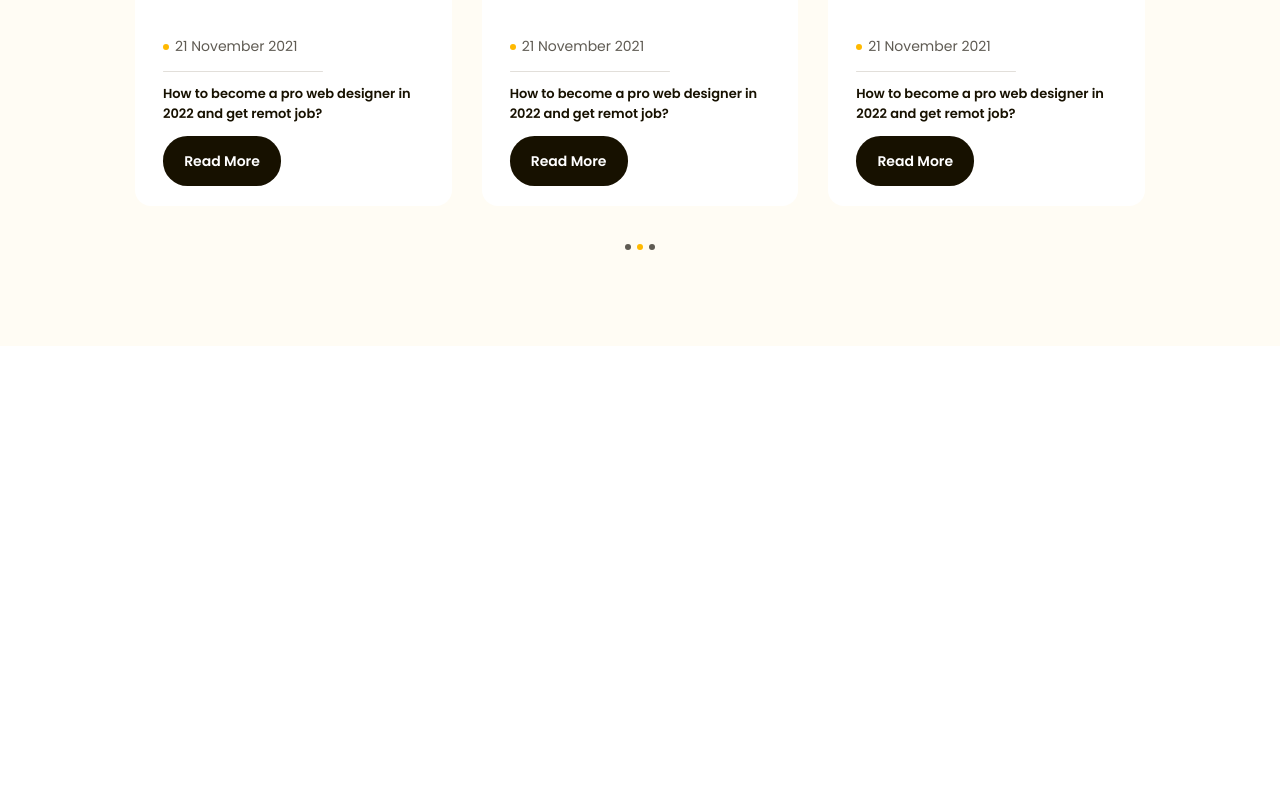
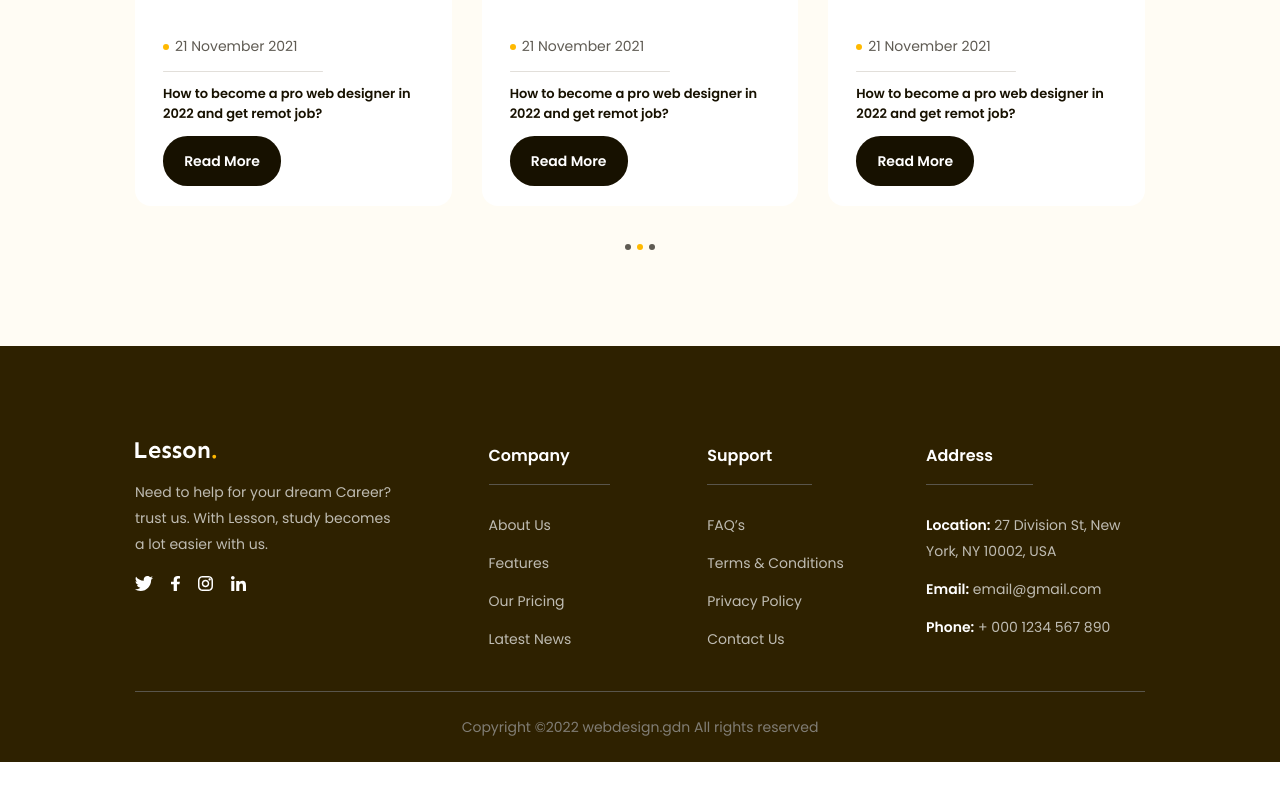
Before and after one commit to ducngohung/f8-project-02, a plain HTML site: page index.html in a window 1280 px wide. Shown: the part 4192-4992 px from the top of the page. After the commit the page ends 4954 px from the top, so only its background shows below. Drawn offline with Linux system fonts and the light colour scheme.

Commit message:
finish footer

```diff
--- a/assets/css/style.css
+++ b/assets/css/style.css
@@ -731,3 +731,93 @@ a {
 .blog .blog-dots .dot.active {
   background-color: var(--primary-color);
 }
+
+/************* Footer *************/
+.footer {
+  background: #2e2100;
+  padding-top: 96px;
+}
+
+.footer .footer-row {
+  display: flex;
+  padding-bottom: 38px;
+  border-bottom: 1px solid #59554b;
+}
+
+.footer .footer-column {
+  width: 21.66%;
+}
+
+.footer .footer-column:first-child {
+  width: 35%;
+}
+
+.footer .footer-row .footer-column .desc {
+  color: #bfbcb2;
+  font-family: Poppins;
+  font-size: 1.4rem;
+  font-style: normal;
+  font-weight: 400;
+  line-height: 1.85;
+  max-width: 267px;
+  margin-top: 18px;
+  margin-bottom: 18px;
+}
+
+.footer .footer-row .footer-column .social {
+  display: flex;
+  gap: 18px;
+}
+
+.footer .footer-row .footer-column .title {
+  color: #fff;
+  font-family: Poppins;
+  font-size: 1.6rem;
+  font-style: normal;
+  font-weight: 600;
+  line-height: 1.75;
+  padding-bottom: 14px;
+  padding-right: 40px;
+  border-bottom: 1px solid #59554b;
+  display: inline-block;
+  margin-bottom: 28px;
+}
+
+.footer .footer-row .footer-column p,
+.footer .footer-row .footer-column ul li a {
+  color: #bfbcb2;
+  font-family: Poppins;
+  font-size: 1.4rem;
+  font-style: normal;
+  font-weight: 400;
+  line-height: 1.85;
+}
+
+.footer .footer-row .footer-column p strong {
+  font-weight: 600;
+  color: #fff;
+}
+
+.footer .footer-row .footer-column ul li,
+.footer .footer-row .footer-column p {
+  max-width: 231px;
+  margin-bottom: 12px;
+}
+
+.footer .footer-row .footer-column p:last-child,
+.footer .footer-row .footer-column ul li:last-child {
+  margin-bottom: 0;
+}
+
+.copyright {
+  padding: 28px 0;
+}
+
+.copyright p {
+  color: #807d74;
+  text-align: center;
+  font-family: Poppins;
+  font-size: 1.4rem;
+  font-style: normal;
+  font-weight: 400;
+}
--- a/index.html
+++ b/index.html
@@ -18,7 +18,6 @@
     <title>F8-Project-02</title>
   </head>
   <body>
-    <main style="height: 5000px">
     <!-- Fixed Header -->
     <header class="header fixed">
       <div class="main-content">
@@ -48,7 +47,7 @@
         </div>
       </div>
     </header>
-
+    <main>
       <!-- Hero -->
       <div class="hero">
         <div class="main-content">
@@ -513,5 +512,85 @@
         </div>
       </div>
     </main>
+    <!-- Footer -->
+    <div class="footer">
+      <div class="main-content">
+        <div class="footer-row">
+          <!-- column Lesson. -->
+          <div class="footer-column">
+            <a href="">
+              <img src="assets/img/logo-white.svg" alt="" />
+            </a>
+            <p class="desc">
+              Need to help for your dream Career? trust us. With Lesson, study
+              becomes a lot easier with us.
+            </p>
+            <div class="social">
+              <a href="#!">
+                <img src="assets/icon/twitter.svg" alt="" class="icon" />
+              </a>
+              <a href="#!">
+                <img src="assets/icon/facebook.svg" alt="" class="icon" />
+              </a>
+              <a href="#!">
+                <img src="assets/icon/instagram.svg" alt="" class="icon" />
+              </a>
+              <a href="#!">
+                <img src="assets/icon/linkedin.svg" alt="" class="icon" />
+              </a>
+            </div>
+          </div>
+
+          <!-- column Company -->
+          <div class="footer-column">
+            <div class="title">Company</div>
+            <ul>
+              <li>
+                <a href="">About Us</a>
+              </li>
+              <li>
+                <a href="">Features</a>
+              </li>
+              <li>
+                <a href="">Our Pricing</a>
+              </li>
+              <li>
+                <a href="">Latest News</a>
+              </li>
+            </ul>
+          </div>
+          <!-- column Support -->
+          <div class="footer-column">
+            <div class="title">Support</div>
+            <ul>
+              <li>
+                <a href="">FAQ’s</a>
+              </li>
+              <li>
+                <a href="">Terms & Conditions</a>
+              </li>
+              <li>
+                <a href="">Privacy Policy</a>
+              </li>
+              <li>
+                <a href="">Contact Us</a>
+              </li>
+            </ul>
+          </div>
+          <!-- column Address -->
+          <div class="footer-column">
+            <div class="title">Address</div>
+            <p>
+              <strong>Location:</strong> 27 Division St, New York, NY 10002, USA
+            </p>
+            <p><strong>Email:</strong> email@gmail.com</p>
+            <p><strong>Phone:</strong> + 000 1234 567 890</p>
+          </div>
+        </div>
+        <div class="copyright">
+          <p>Copyright ©2022 webdesign.gdn All rights reserved</p>
+        </div>
+      </div>
+    </div>
   </body>
 </html>
```
Lines whose indentation alone changed are shown as unchanged.
